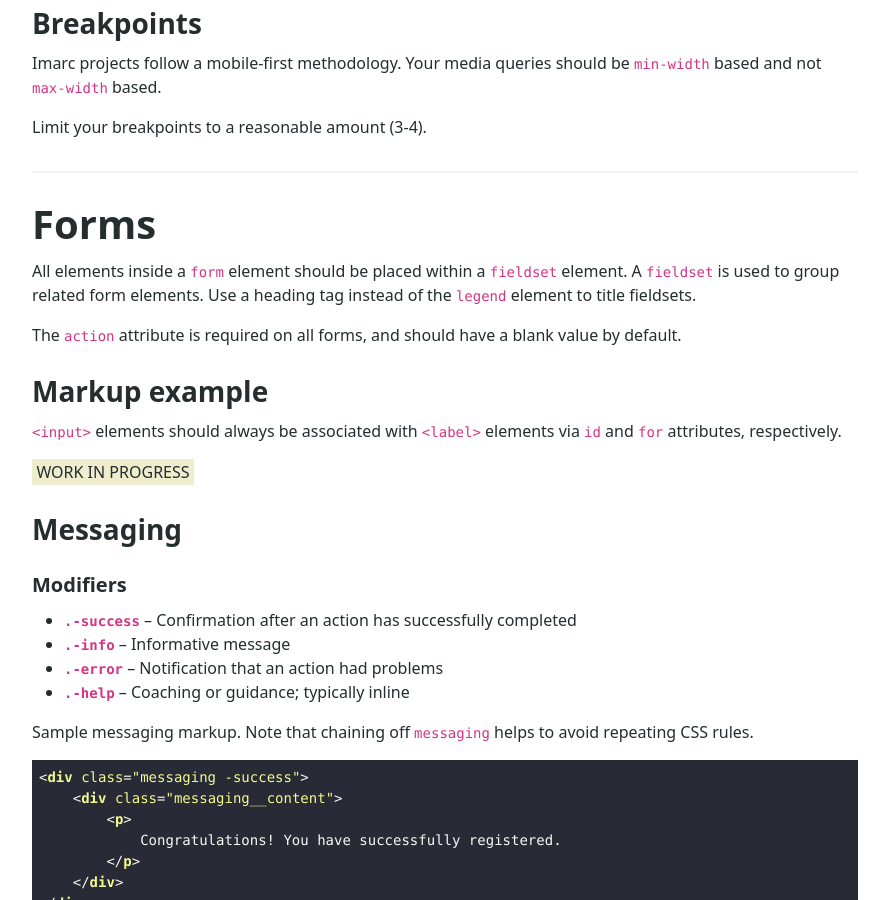
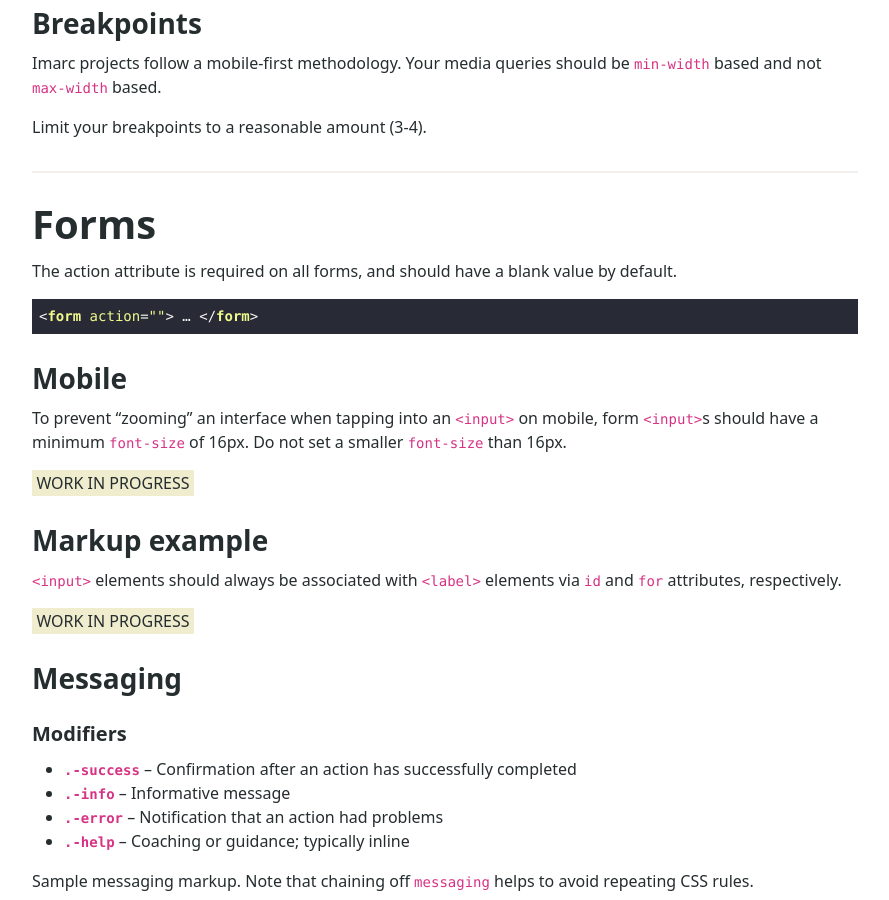
Before and after one commit to imarc/handbook, a Jekyll site: the page built from frontend.md, in a window 1280 px wide and 900 px high, scrolled down 7448 px. Shown: the whole window, without its empty margins (8-897 px from the left). Built offline with Jekyll 4.4.1, drawn with Linux system fonts in a browser that asks for light colours; nearby versions of some CDN libraries.

Commit message:
gh-pages: added content regarding 16px font-size for form inputs on mobile

```diff
--- a/frontend.md
+++ b/frontend.md
@@ -262,9 +262,15 @@
 
 ## Forms
 
-All elements inside a `form` element should be placed within a `fieldset` element. A `fieldset` is used to group related form elements. Use a heading tag instead of the `legend` element to title fieldsets.
+The action attribute is required on all forms, and should have a blank value by default.
 
-The `action` attribute is required on all forms, and should have a blank value by default.
+    <form action=""> … </form>
+
+### Mobile
+
+To prevent "zooming" an interface when tapping into an `<input>` on mobile, form `<input>`s should have a minimum `font-size` of 16px. Do not set a smaller `font-size` than 16px.
+
+<div class="fpo">WORK IN PROGRESS</div>
 
 ### Markup example
 
```
